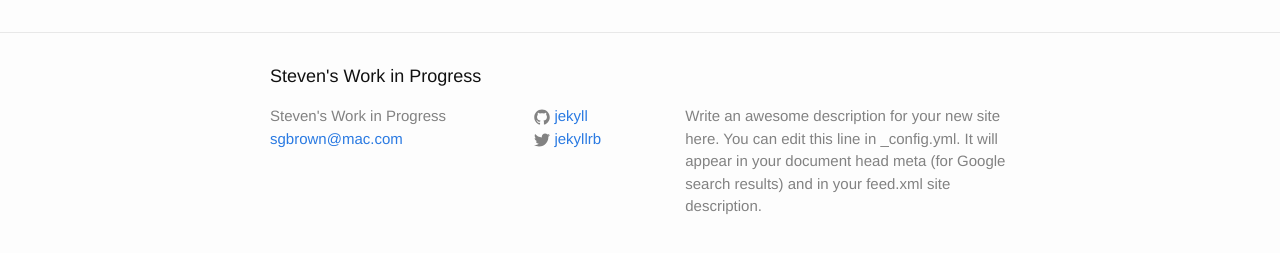
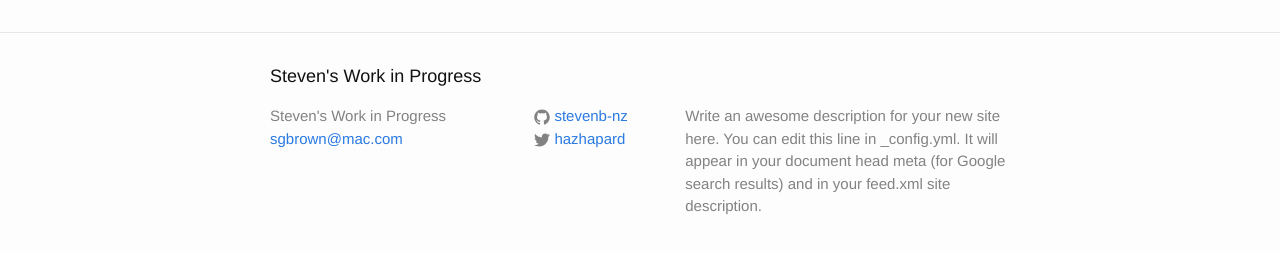
Before and after one commit to stevenb-nz/stevenb-nz.github.io, a Jekyll site: the page built from index.html, in a window 1280 px wide. Shown: the part 264-517 px from the top of the page. Built offline with Jekyll 4.4.1, drawn with Linux system fonts in a browser that asks for light colours.

Commit message:
twitter, github

```diff
--- a/_config.yml
+++ b/_config.yml
@@ -14,8 +14,8 @@ description: > # this means to ignore newlines until "baseurl:"
   Google search results) and in your feed.xml site description.
 baseurl: "" # the subpath of your site, e.g. /blog
 url: "http://yourdomain.com" # the base hostname & protocol for your site
-twitter_username: jekyllrb
-github_username:  jekyll
+twitter_username: hazhapard
+github_username:  stevenb-nz
 
 # Build settings
 markdown: kramdown
```
